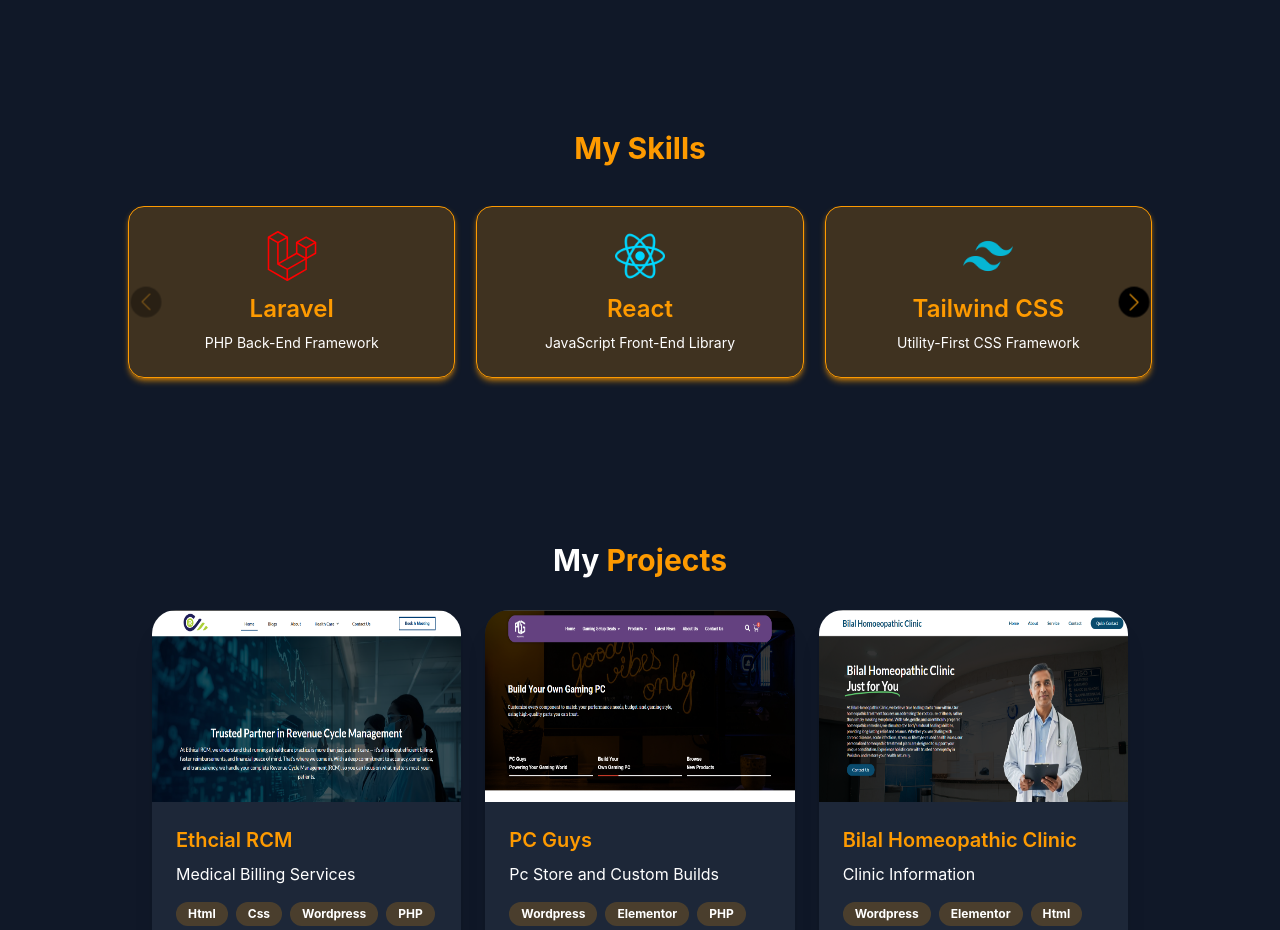
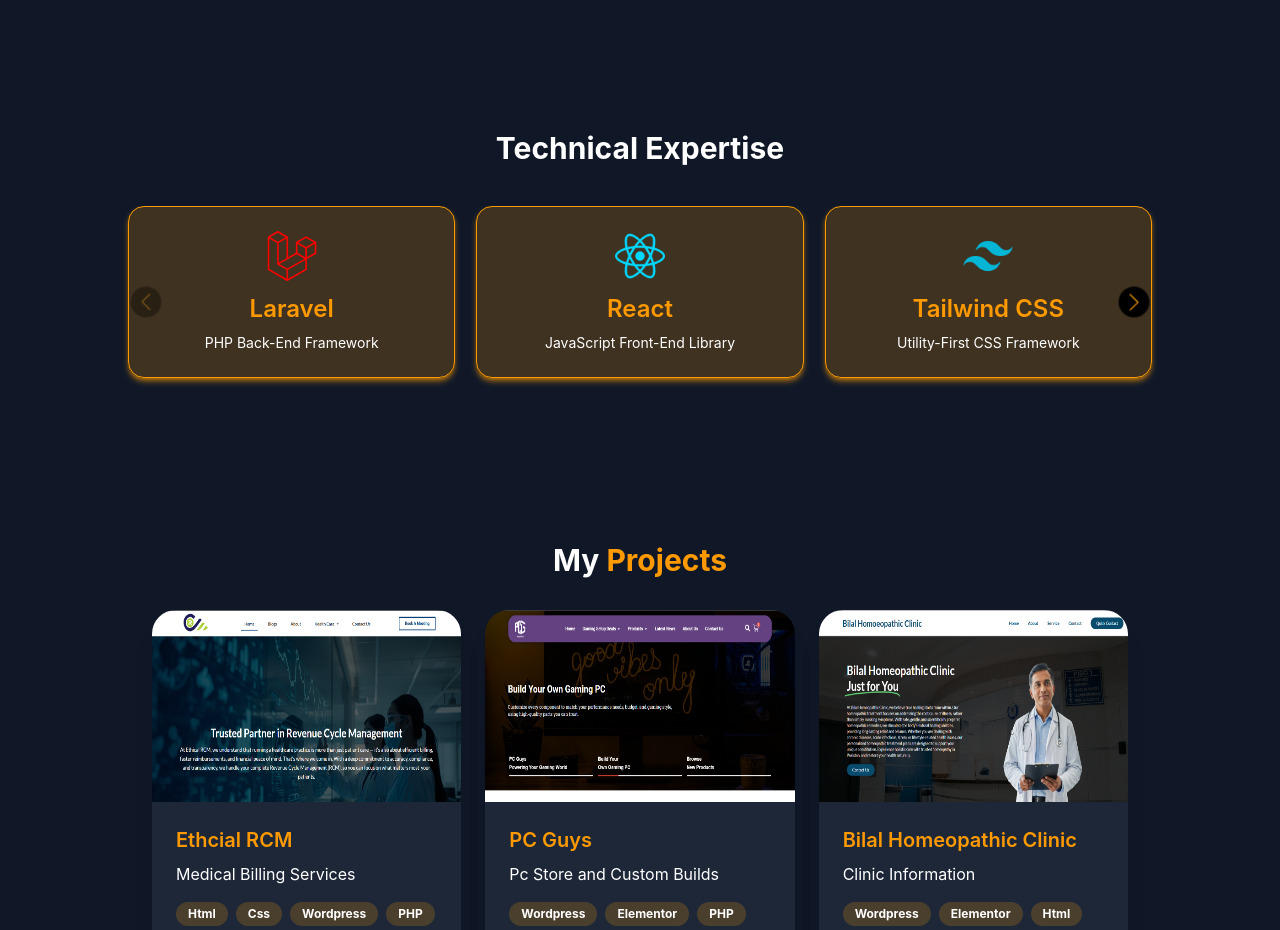
Before and after one commit to Muhammad-Umair10/Portfolio, a React (Vite) app: page / in a window 1280 px wide. Shown: the part 2080-3010 px from the top of the page. Built offline with nearby package versions, Linux system fonts and the light colour scheme.

Commit message:
update changes

```diff
--- a/src/skills.jsx
+++ b/src/skills.jsx
@@ -62,7 +62,7 @@
   return (
     <div className="flex flex-col items-center justify-center mb-20 w-full text-white gap-10">
       <div>
-        <h2 className="text-3xl font-bold text-amber-500">My Skills</h2>
+        <h2 className="text-3xl font-bold text-white">Technical Expertise</h2>
       </div>
 
       {/* 2. Add modules={[Navigation]} and navigation={true} */}
```
